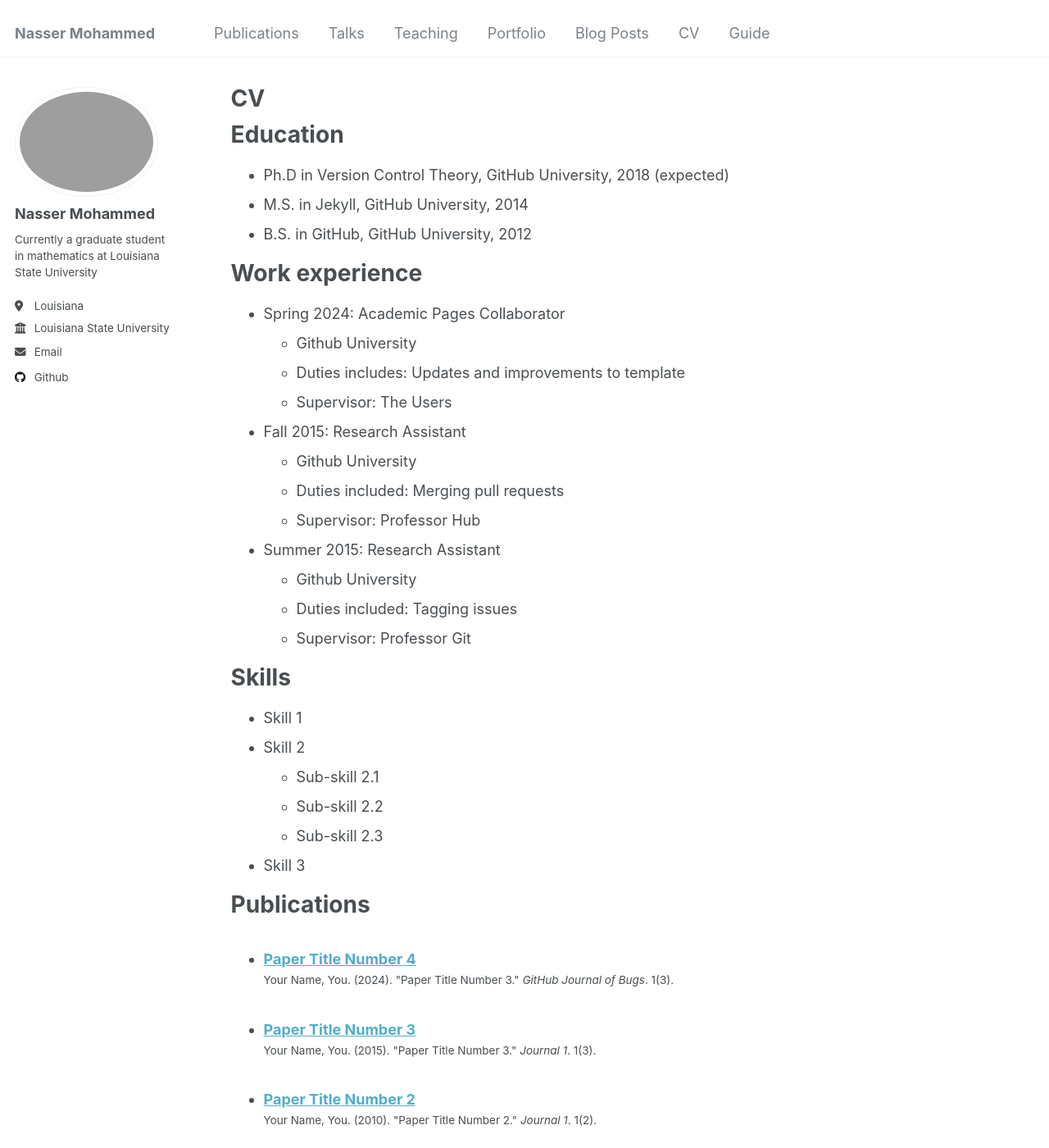
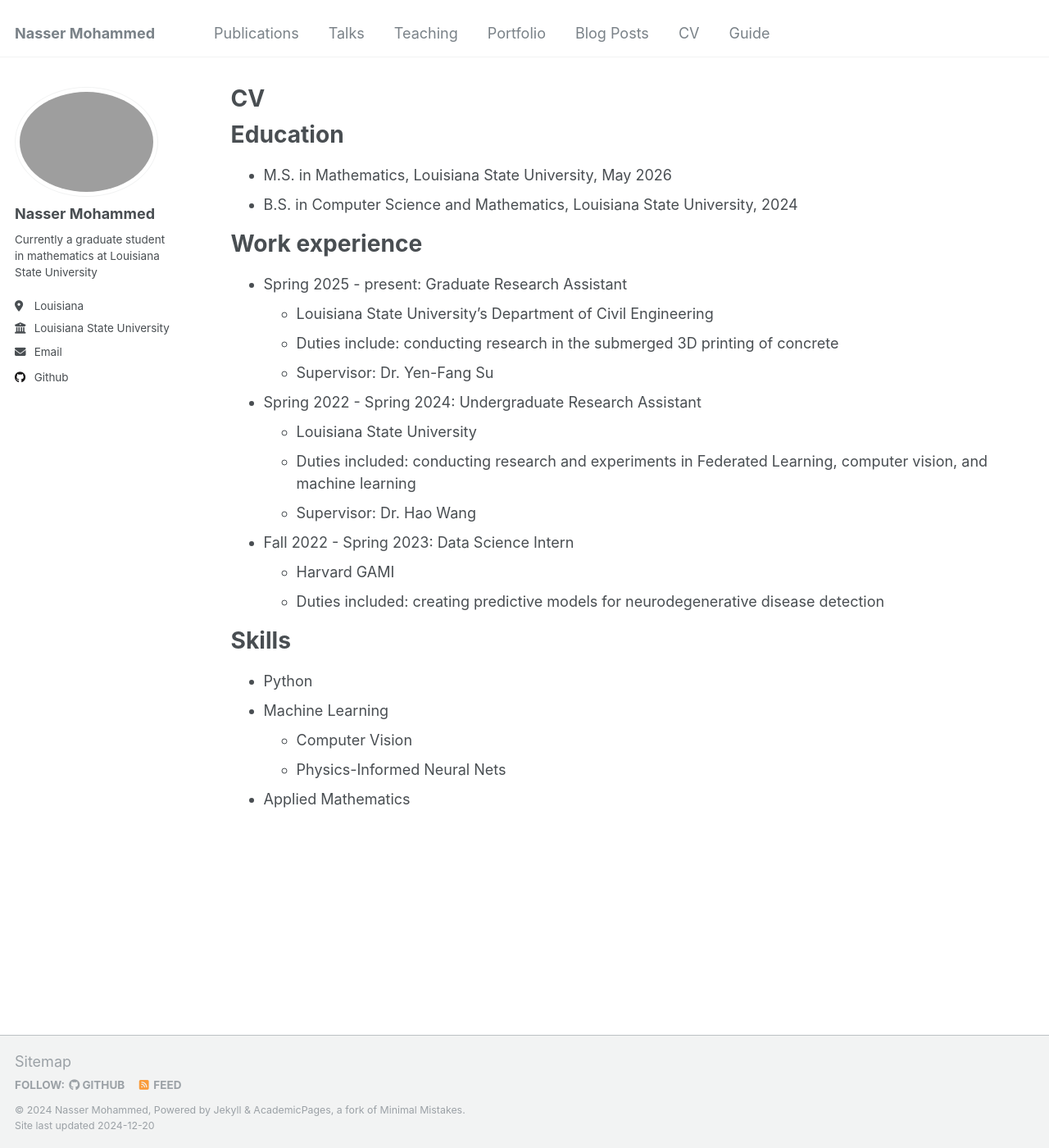
Before and after one commit to Nasser-Mohammed/Nasser-Mohammed.github.io, a Jekyll site: the page built from _pages/cv.md, in a window 1280 px wide and 1400 px high. Shown: the whole window at 82% size. Built offline with Jekyll 4.4.1, drawn with Linux system fonts in a browser that asks for light colours; some of the changed text lies outside the part shown.

Commit message:
Update cv.md

```diff
--- a/_pages/cv.md
+++ b/_pages/cv.md
@@ -11,54 +11,29 @@ redirect_from:
 
 Education
 ======
-* Ph.D in Version Control Theory, GitHub University, 2018 (expected)
-* M.S. in Jekyll, GitHub University, 2014
-* B.S. in GitHub, GitHub University, 2012
+* M.S. in Mathematics, Louisiana State University, May 2026
+* B.S. in Computer Science and Mathematics, Louisiana State University, 2024
 
 Work experience
 ======
-* Spring 2024: Academic Pages Collaborator
-  * Github University
-  * Duties includes: Updates and improvements to template
-  * Supervisor: The Users
+* Spring 2025 - present: Graduate Research Assistant
+  * Louisiana State University's Department of Civil Engineering
+  * Duties include: conducting research in the submerged 3D printing of concrete
+  * Supervisor: Dr. Yen-Fang Su
 
-* Fall 2015: Research Assistant
-  * Github University
-  * Duties included: Merging pull requests
-  * Supervisor: Professor Hub
+* Spring 2022 - Spring 2024: Undergraduate Research Assistant
+  * Louisiana State University
+  * Duties included: conducting research and experiments in Federated Learning, computer vision, and machine learning
+  * Supervisor: Dr. Hao Wang
 
-* Summer 2015: Research Assistant
-  * Github University
-  * Duties included: Tagging issues
-  * Supervisor: Professor Git
+* Fall 2022 - Spring 2023: Data Science Intern
+  * Harvard GAMI
+  * Duties included: creating predictive models for neurodegenerative disease detection
 
 Skills
 ======
-* Skill 1
-* Skill 2
-  * Sub-skill 2.1
-  * Sub-skill 2.2
-  * Sub-skill 2.3
-* Skill 3
-
-Publications
-======
-  <ul>{% for post in site.publications reversed %}
-    {% include archive-single-cv.html %}
-  {% endfor %}</ul>
-
-Talks
-======
-  <ul>{% for post in site.talks reversed %}
-    {% include archive-single-talk-cv.html  %}
-  {% endfor %}</ul>
-
-Teaching
-======
-  <ul>{% for post in site.teaching reversed %}
-    {% include archive-single-cv.html %}
-  {% endfor %}</ul>
-
-Service and leadership
-======
-* Currently signed in to 43 different slack teams
+* Python
+* Machine Learning
+  * Computer Vision
+  * Physics-Informed Neural Nets
+* Applied Mathematics
```
